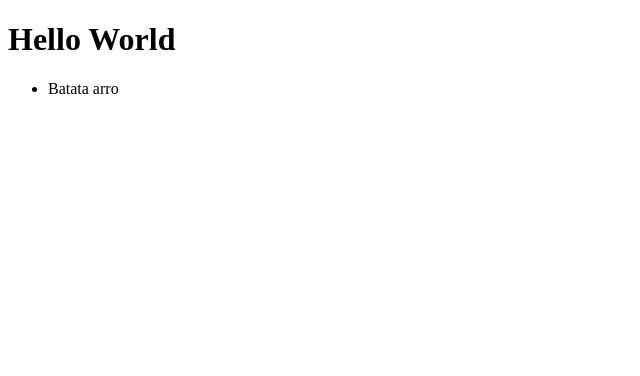
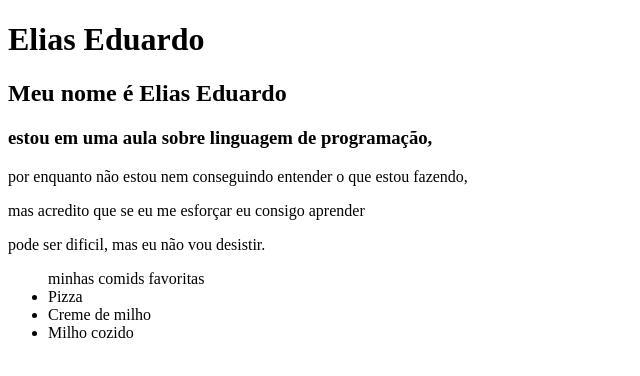
Before and after one commit to Saile-Atom/Meu-site, a plain HTML site: page index.html in a window 1280 px wide. Shown: the whole page, without its empty margins (0-640 px from the left). Drawn offline with Linux system fonts and the light colour scheme.

Commit message:
Update index.html
aula 3

```diff
--- a/index.html
+++ b/index.html
@@ -3,12 +3,19 @@
 <head>
     <meta charset="UTF-8">
     <meta name="viewport" content="width=device-width, initial-scale=1.0">
-    <title>PortMovies</title>
+    <title>Meu Portifólio</title>
 </head>
 <body>
-    <h1>Hello World</h1>
-    <ul><li>Batata
-        arro
-    </li></ul>
+    <h1>Elias Eduardo</h1>
+    <h2>Meu nome é Elias Eduardo</h2>
+    <h3>estou em uma aula sobre linguagem de programação,</h3>
+    <p>por enquanto não estou nem conseguindo entender o que estou fazendo,</p>
+    <p>mas acredito que se eu me esforçar eu consigo aprender</p>
+    <p>pode ser dificil, mas eu não vou desistir.</p>
+    <ul> minhas comids favoritas
+        <li>Pizza</li>
+        <li>Creme de milho</li>
+        <li>Milho cozido</li>
+    </ul>
 </body>
 </html>
```
